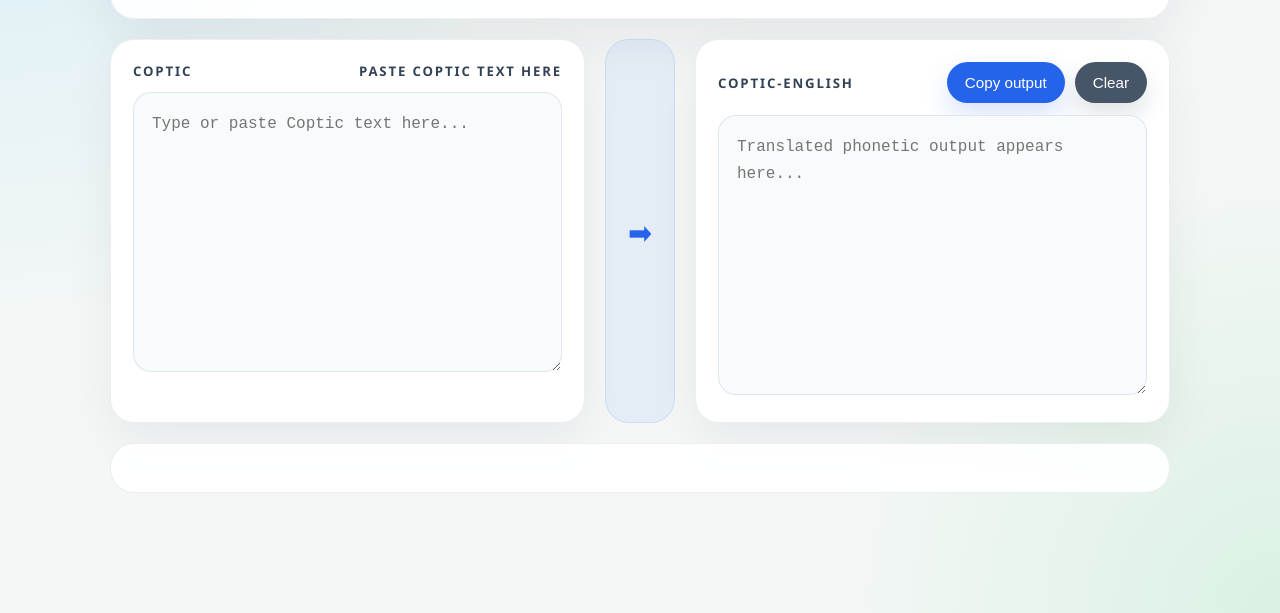
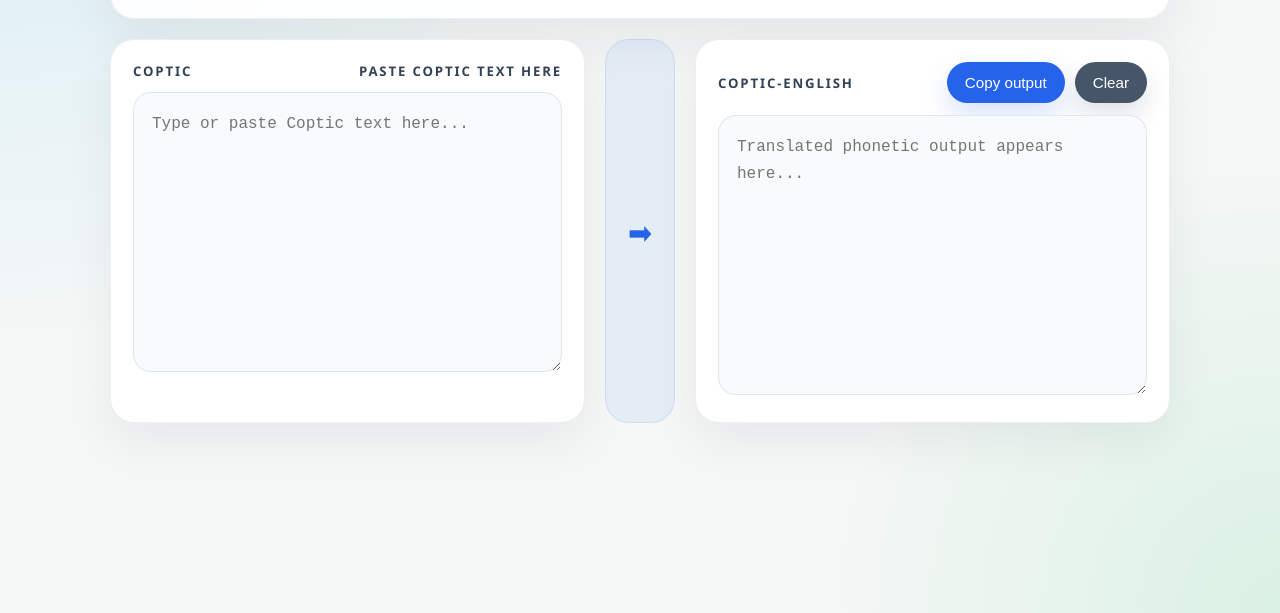
Before and after one commit to gregoriusIII/coptic-translator, a plain HTML site: page index.html in a window 1280 px wide. Shown: the part 187-800 px from the top of the page. Drawn offline with Linux system fonts and the light colour scheme.

Commit message:
Delete note-panel styles and section from index.html
Removed the note-panel section and its associated styles.

```diff
--- a/index.html
+++ b/index.html
@@ -145,18 +145,7 @@
             box-shadow: 0 12px 22px rgba(71, 85, 105, 0.16);
         }
 
-        .note-panel {
-            padding: 24px;
-            color: #334155;
-            line-height: 1.75;
-            background: rgba(255,255,255,0.92);
-            border: 1px solid rgba(148, 163, 184, 0.18);
-            border-radius: 24px;
-        }
-
-        .note-panel h2 {
-            margin-top: 0;
-        }
+        /* note-panel styles removed (section deleted) */
 
         @media (min-width: 980px) {
             .translator {
@@ -205,8 +194,7 @@
                 <textarea id="englishOutput" readonly placeholder="Translated phonetic output appears here..."></textarea>
             </section>
         </div>
-
-        <section class="note-panel">
+    </div>
 
     <script>
         const inputField = document.getElementById('copticInput');
```
